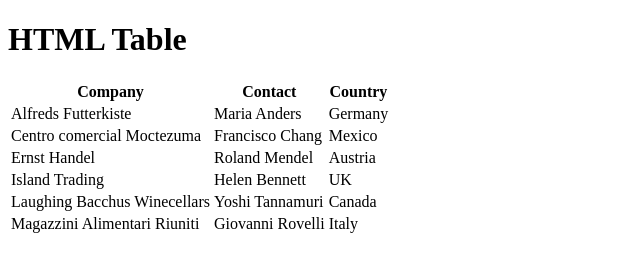
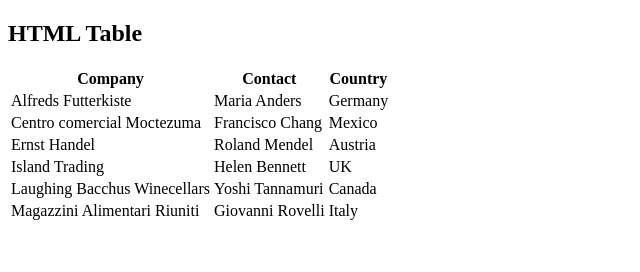
Before and after one commit to ivaylo91/HTML-CSS-Softuni, a plain HTML site: page html-structure/cardio-data-table.html in a window 1280 px wide. Shown: the whole page, without its empty margins (0-640 px from the left). Drawn offline with Linux system fonts and the light colour scheme.

Commit message:
Simple Data Table

```diff
--- a/html-structure/cardio-data-table.html
+++ b/html-structure/cardio-data-table.html
@@ -2,10 +2,10 @@
 <html lang="en">
 <head>
     <meta charset="UTF-8">
-    <title>Simple Data table </title>
+    <title>Simple Data Table </title>
 </head>
 <body>
-<h1>HTML Table</h1>
+<h2>HTML Table</h2>
 <table>
     <thead>
     <tr>
```
